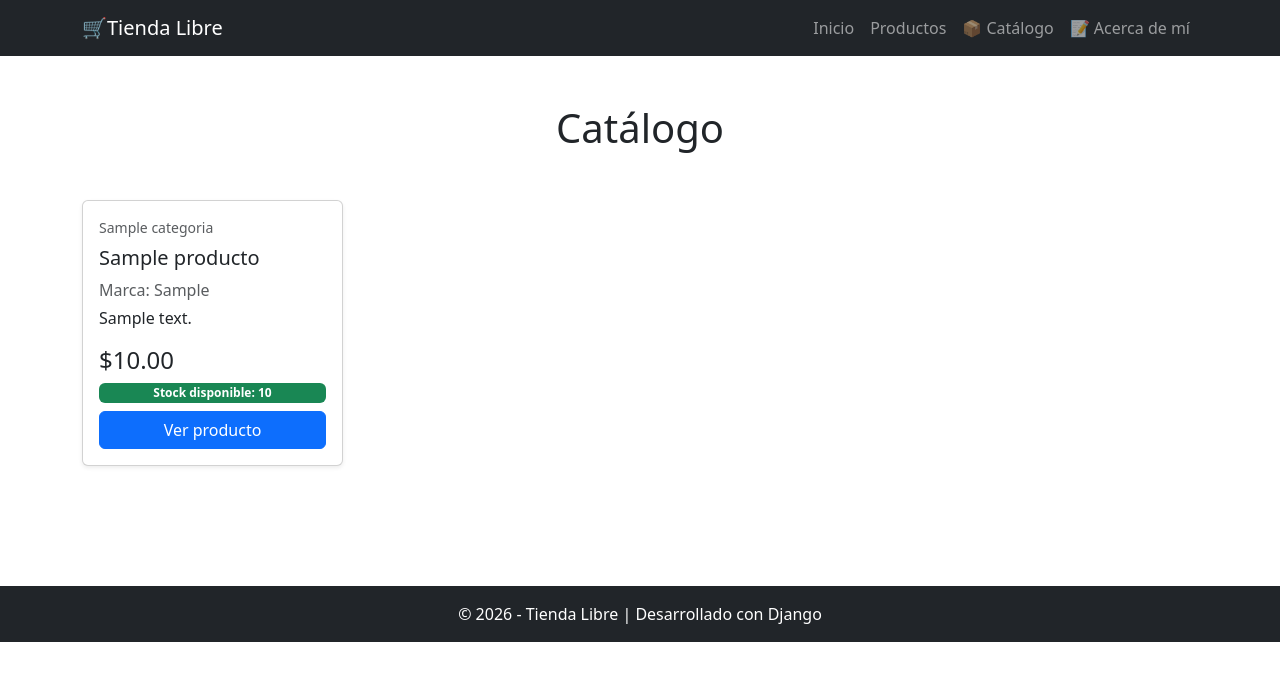
After one commit to Villada-PG3/trabajo-practico-tienda-libre-fmedins, a Django app: page /catalogo/ in a window 1280 px wide. The commit adds this page. Shown: the top 681 px of the page. Run offline with Django 5.2, Linux system fonts and the light colour scheme; tables that the repository leaves empty hold one stand-in row (values such as "Sample post").

Commit message:
Catalogo dinámico conectado con el ORM

```diff
--- a/tiendalibre/templates/tiendalibre/_navbar.html
+++ b/tiendalibre/templates/tiendalibre/_navbar.html
@@ -31,6 +31,12 @@
                 </li>
 
                 <li class="nav-item">
+                    <a class="nav-link" href="/catalogo/">
+                        📦 Catálogo
+                    </a>
+                </li>
+
+                <li class="nav-item">
                     <a class="nav-link" href="/acerca-de-mi/">
                         📝 Acerca de mí
                     </a>
--- /dev/null
+++ b/tiendalibre/templates/tiendalibre/catalogo.html
@@ -0,0 +1,74 @@
+{% extends 'tiendalibre/base.html' %}
+
+{% block title %}Catálogo{% endblock %}
+
+{% block content %}
+
+<div class="container py-5">
+
+    <h1 class="text-center mb-5">Catálogo</h1>
+
+    <div class="row">
+
+        {% for producto in productos %}
+
+        <div class="col-md-4 col-lg-3 mb-4">
+            <div class="card h-100 shadow-sm">
+
+
+                <div class="card-body d-flex flex-column">
+
+                    <small class="text-muted">
+                        {{ producto.categoria.nombre }}
+                    </small>
+
+                    <h5 class="card-title mt-2">
+                        {{ producto.nombre }}
+                    </h5>
+
+                    <p class="text-muted mb-1">
+                        Marca: {{ producto.marca }}
+                    </p>
+
+                    <p class="card-text">
+                        {{ producto.descripcion }}
+                    </p>
+
+                    <h4 class="mt-auto">
+                        ${{ producto.precio }}
+                    </h4>
+
+                    {% if producto.stock > 0 %}
+                        <span class="badge bg-success mb-2">
+                            Stock disponible: {{ producto.stock }}
+                        </span>
+                    {% else %}
+                        <span class="badge bg-danger mb-2">
+                            Sin stock
+                        </span>
+                    {% endif %}
+
+                    {% if producto.activo %}
+                        <button class="btn btn-primary w-100">
+                            Ver producto
+                        </button>
+                    {% endif %}
+
+                </div>
+
+            </div>
+        </div>
+
+        {% empty %}
+
+        <div class="col-12 text-center">
+            <h4>No hay productos disponibles.</h4>
+        </div>
+
+        {% endfor %}
+
+    </div>
+
+</div>
+
+{% endblock %}
--- a/tiendalibre/urls.py
+++ b/tiendalibre/urls.py
@@ -4,4 +4,5 @@ from . import views
 urlpatterns = [
     path('', views.home, name='home'),
     path('acerca-de-mi/', views.acerca_de_mi, name='acerca_de_mi'),
+    path('catalogo/', views.catalogo, name='catalogo'),
 ]
--- a/tiendalibre/views.py
+++ b/tiendalibre/views.py
@@ -1,39 +1,9 @@
 from django.shortcuts import render
+from .models import Producto
 
 
 def home(request):
-    productos = [
-        {
-            "nombre": "Notebook Lenovo",
-            "precio": 850000,
-            "stock": 5
-        },
-        {
-            "nombre": "Mouse Logitech",
-            "precio": 25000,
-            "stock": 10
-        },
-        {
-            "nombre": "Teclado Redragon",
-            "precio": 45000,
-            "stock": 0
-        },
-        {
-            "nombre": "Monitor Samsung",
-            "precio": None,
-            "stock": 3
-        },
-        {
-            "nombre": "Auriculares HyperX",
-            "precio": 75000,
-            "stock": 7
-        },
-        {
-            "nombre": "Disco Duro Externo Seagate",
-            "precio": 150000,
-            "stock": 2
-        },
-    ]
+    productos = Producto.objects.order_by('-fecha_creacion')[:3]
 
     contexto = {
         "titulo": "Ofertas",
@@ -46,3 +16,10 @@ def home(request):
 
 def acerca_de_mi(request):
     return render(request, "tiendalibre/acercaDeMi.html")
+
+def catalogo(request):
+    productos = Producto.objects.all()
+
+    return render(request, 'tiendalibre/catalogo.html', {
+        'productos': productos
+    })
```
